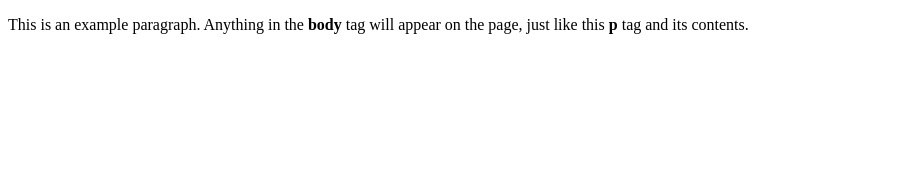
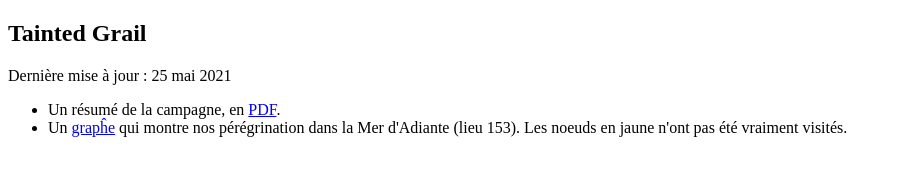
Before and after one commit to snowgoon88/taintedoc, a plain HTML site: page docs/index.html in a window 1280 px wide. Shown: the whole page, without its empty margins (0-902 px from the left). Drawn offline with Linux system fonts and the light colour scheme.

Commit message:
UPD index.html, lien vers PDF

```diff
--- a/docs/index.html
+++ b/docs/index.html
@@ -1,9 +1,17 @@
 <!doctype html>
 <html>
   <head>
-    <title>This is the title of the webpage!</title>
+    <title>Quelques notes sur notre Campagne de Tainted Grail</title>
   </head>
   <body>
-    <p>This is an example paragraph. Anything in the <strong>body</strong> tag will appear on the page, just like this <strong>p</strong> tag and its contents.</p>
+    <h2>Tainted Grail</h2>
+
+    <p>Dernière mise à jour : 25 mai 2021</p>
+    <ul>
+      <li>Un résumé de la campagne, en <a href="./campagne.pdf">PDF</a>.</li>
+      <li>Un <a href="./mer_adiante.pdf">grapĥe</a> qui montre nos pérégrination dans la Mer d'Adiante (lieu 153). Les noeuds en jaune n'ont pas été vraiment visités.</li>
+    </ul>
+
+
   </body>
 </html>
```
Also changed, not shown: 3 other files.
